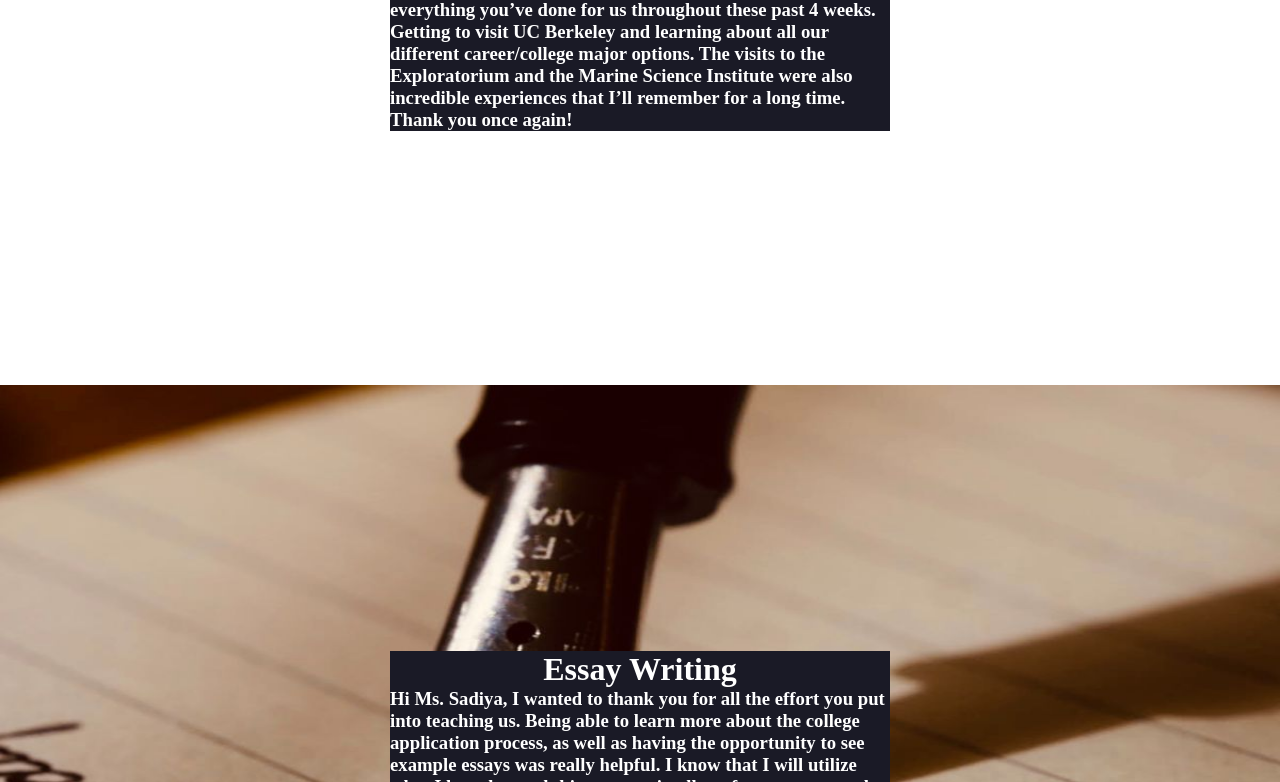
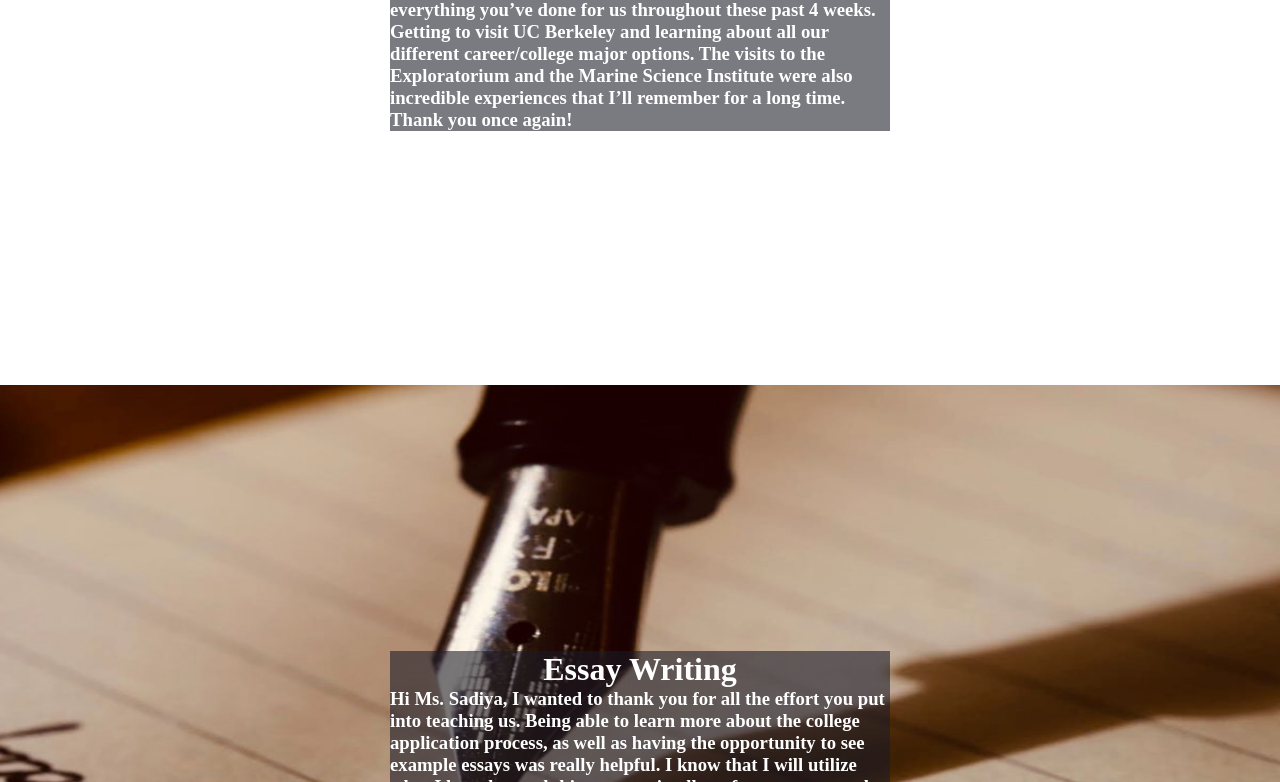
Before and after one commit to derricckk11/thank-you-website, a plain HTML site: page index.html in a window 1280 px wide. Shown: the part 315-1097 px from the top of the page. Drawn offline with Linux system fonts and the light colour scheme.

Commit message:
Changes to css

```diff
--- a/style.css
+++ b/style.css
@@ -20,7 +20,7 @@
 }
 
 .transparent-background {
-    background-color: rgb(26, 26, 38);
+    background-color: rgba(26, 26, 38, 0.58);
     width: 500px;
 }
 
@@ -59,3 +59,5 @@
 h1, p {
     text-align: center;
 }
+
+<!-- -->
```
